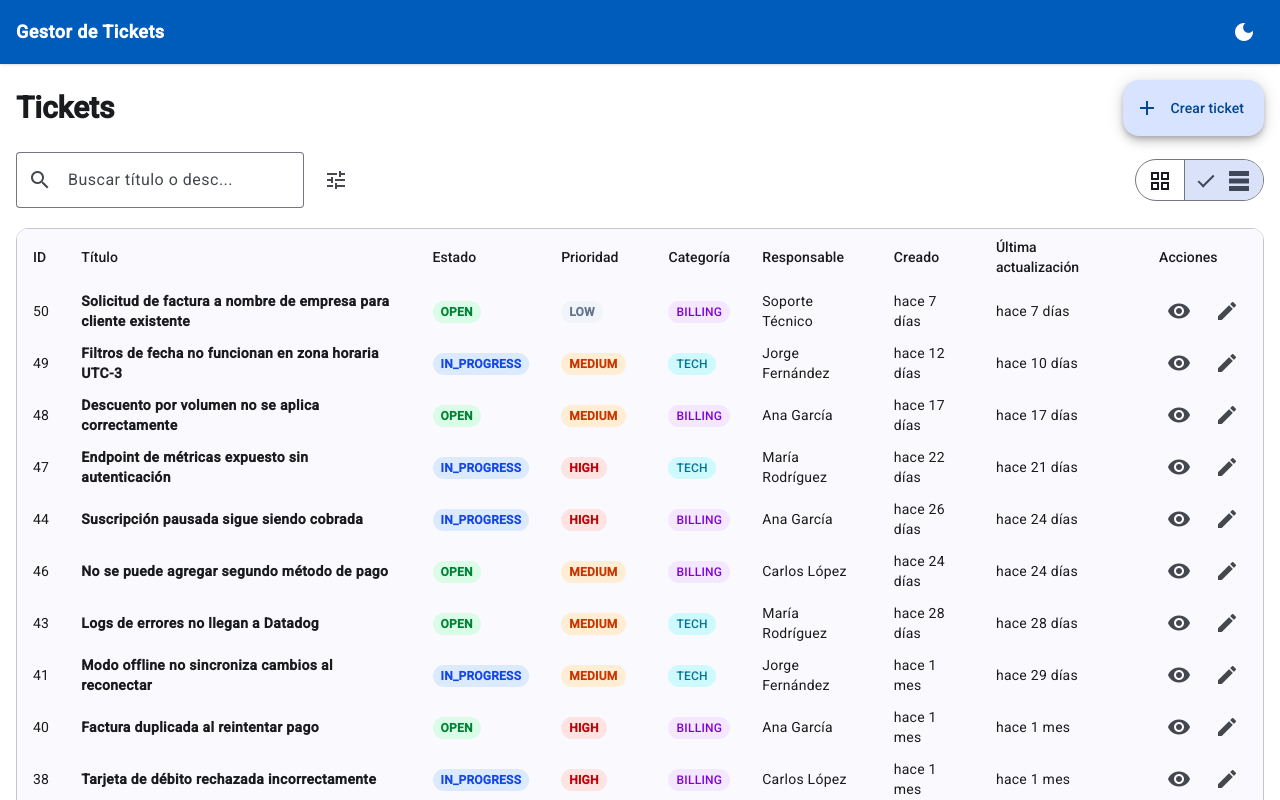
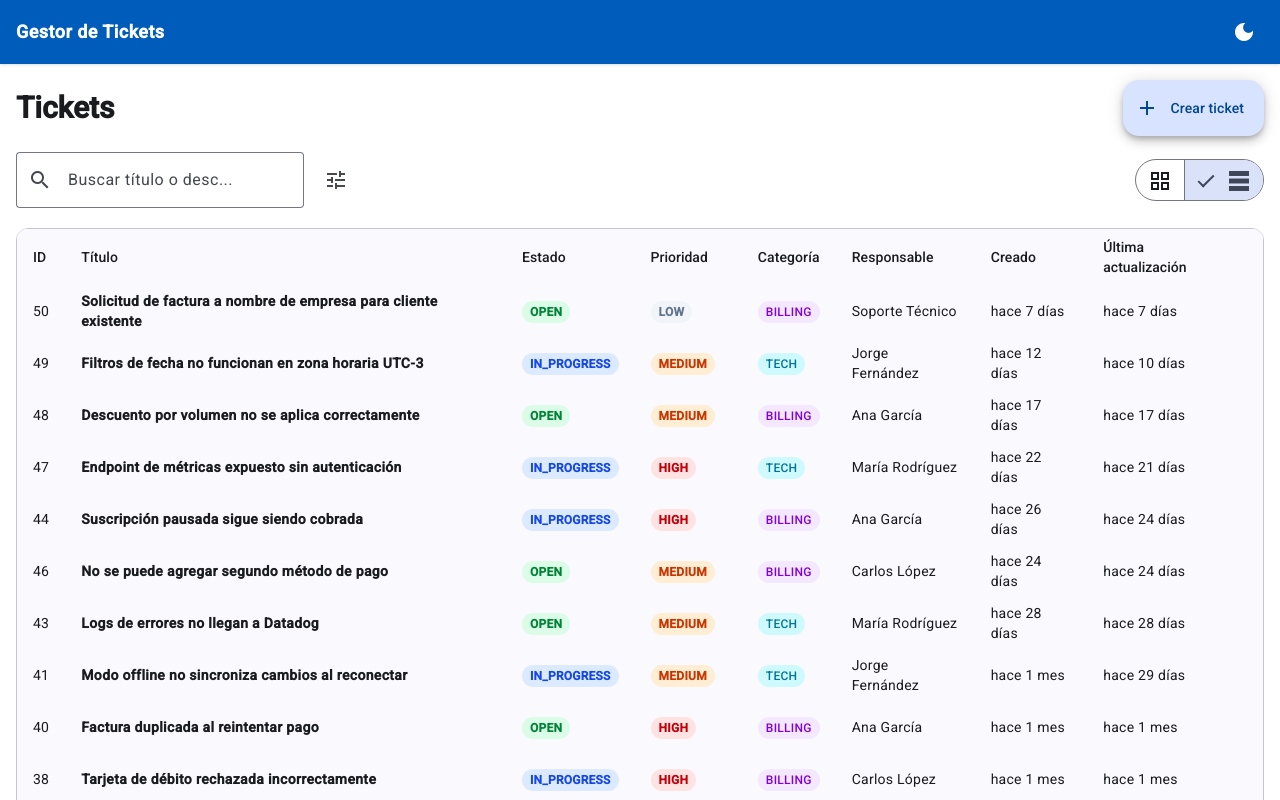
Before and after one commit to mniglesias/support-ticket-management, an Angular app: page /tickets in a window 1280 px wide. Both pictures are taken after a click on the radio button "table_rows". Built offline with nearby package versions, Linux system fonts and the light colour scheme.

Commit message:
feat: remove actions columns in ticket table

```diff
--- a/src/app/features/tickets/pages/ticket-list/ticket-table/ticket-table.component.html
+++ b/src/app/features/tickets/pages/ticket-list/ticket-table/ticket-table.component.html
@@ -107,28 +107,16 @@
       <!-- Column Última actualización -->
       <ng-container matColumnDef="updatedAt">
         <th mat-header-cell mat-sort-header *matHeaderCellDef>Última actualización</th>
-        <td mat-cell *matCellDef="let ticket">
+        <td mat-cell *matCellDef="let ticket" class="relative">
           @if (loading()) {
             <div class="h-4 bg-gray-200 rounded-full animate-pulse w-24"></div>
           } @else {
             <span class="cursor-default" [matTooltip]="ticket.updatedAt | date: 'dd/MM/yyyy HH:mm'">
               {{ ticket.updatedAt | relativeTime }}
             </span>
-          }
-        </td>
-      </ng-container>
-
-      <!-- Column Acciones -->
-      <ng-container matColumnDef="actions">
-        <th mat-header-cell *matHeaderCellDef class="w-24 text-center">Acciones</th>
-        <td mat-cell *matCellDef="let ticket">
-          @if (loading()) {
-            <div class="flex items-center justify-center gap-2">
-              <div class="h-8 w-8 bg-gray-200 rounded-full animate-pulse"></div>
-              <div class="h-8 w-8 bg-gray-200 rounded-full animate-pulse"></div>
-            </div>
-          } @else {
-            <div class="flex items-center justify-center gap-2">
+            <div
+              class="absolute inset-y-0 right-0 flex items-center pr-2 pl-8 opacity-0 group-hover:opacity-100 transition-opacity duration-150"
+            >
               <button matIconButton [routerLink]="['/tickets', ticket.id]" matTooltip="Ver detalle">
                 <mat-icon>visibility</mat-icon>
               </button>
@@ -149,7 +137,11 @@
         *matHeaderRowDef="displayedColumns; sticky: true"
         [class.hidden]="error() !== null || total() === 0"
       ></tr>
-      <tr mat-row *matRowDef="let row; columns: displayedColumns"></tr>
+      <tr
+        mat-row
+        *matRowDef="let row; columns: displayedColumns"
+        class="group transition-colors hover:![background:var(--mat-sys-surface-container-high)]"
+      ></tr>
 
       <!-- Empty / Error state -->
       <tr class="mat-row" *matNoDataRow>
--- a/src/app/features/tickets/pages/ticket-list/ticket-table/ticket-table.component.ts
+++ b/src/app/features/tickets/pages/ticket-list/ticket-table/ticket-table.component.ts
@@ -60,6 +60,5 @@ export class TicketTableComponent {
     'assignee',
     'createdAt',
     'updatedAt',
-    'actions',
   ];
 }
```
